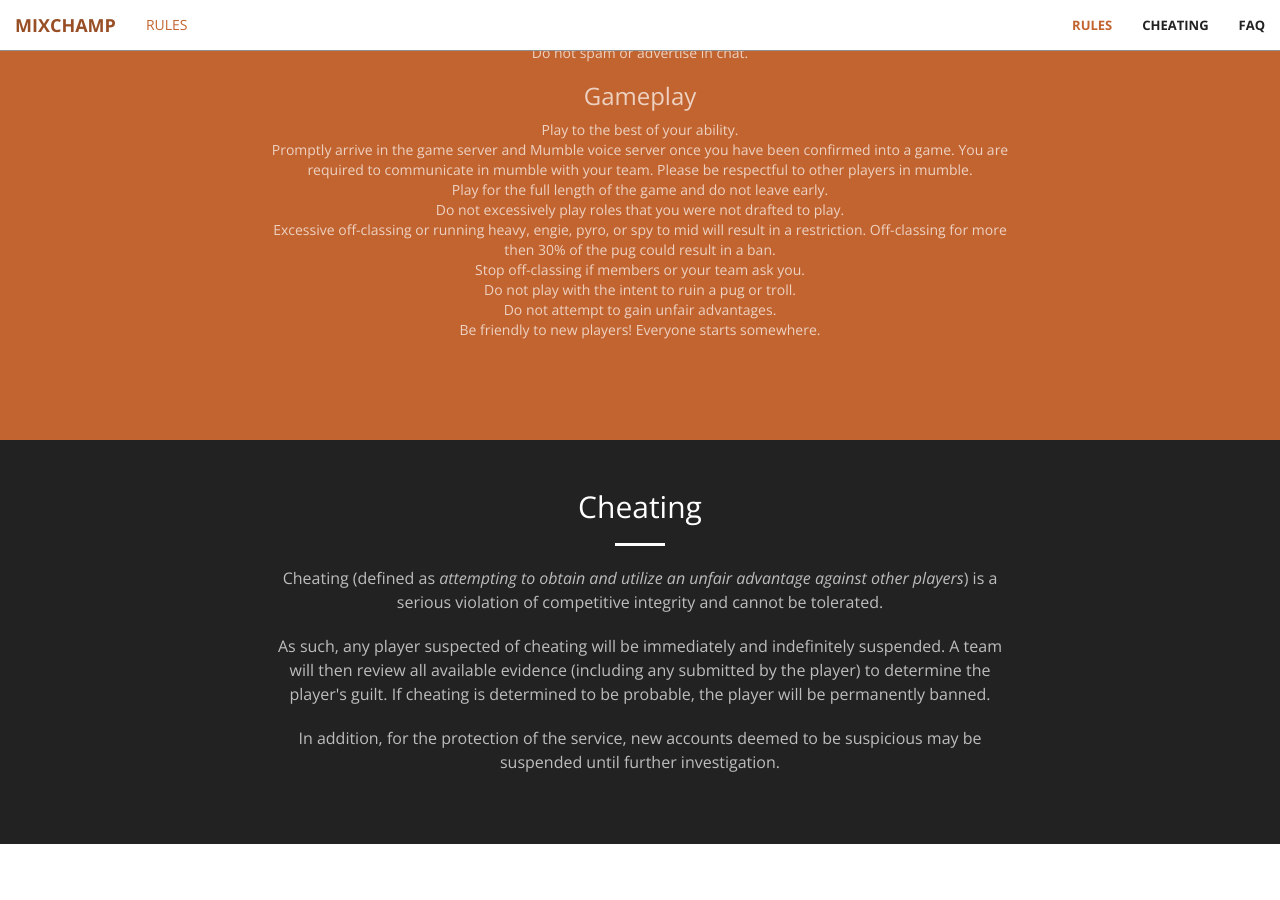
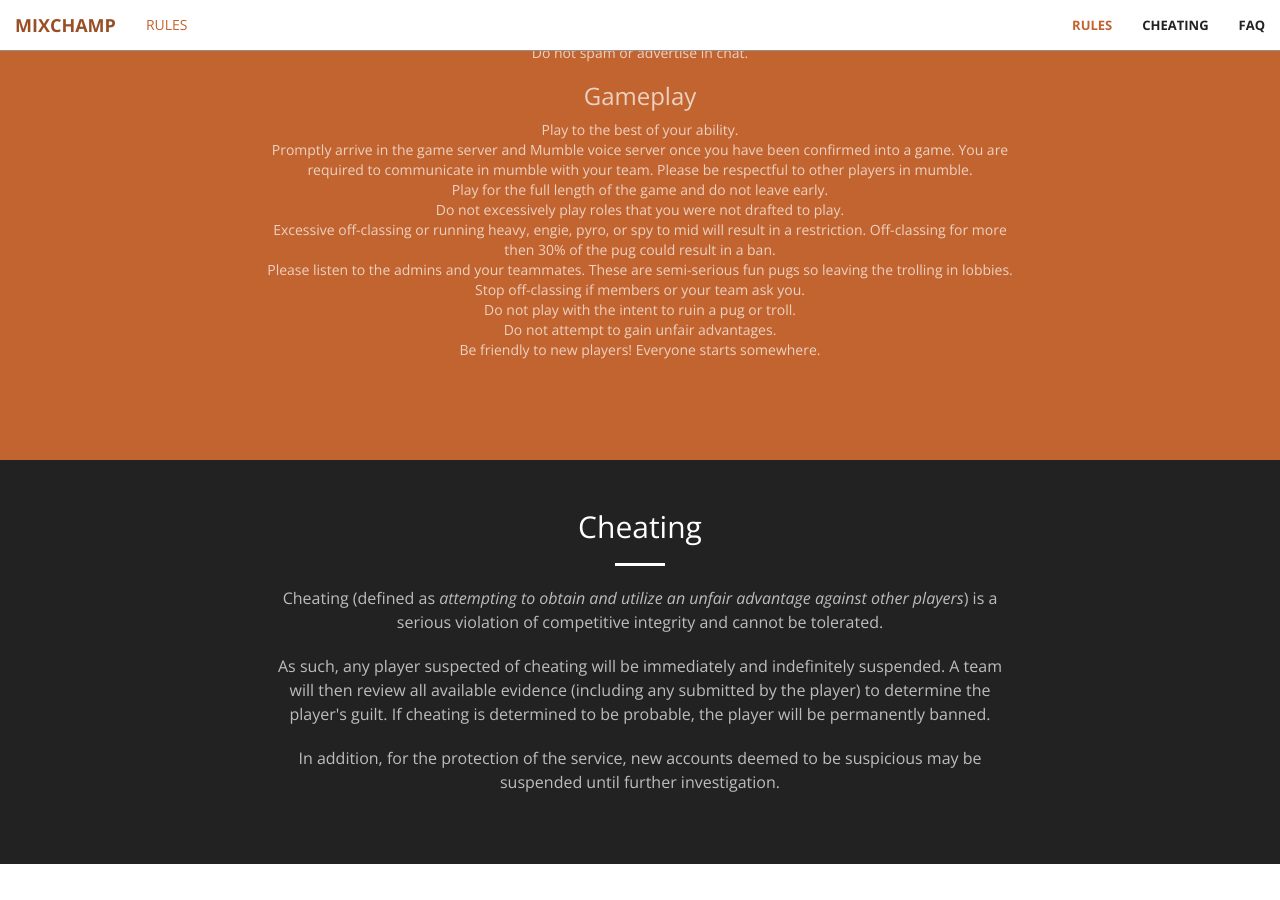
Before and after one commit to ChampGG/mix.champ.gg, a Jekyll site: the page built from rules.html, in a window 1280 px wide and 900 px high, scrolled down 939 px. Built offline with Jekyll 4.4.1, drawn with Linux system fonts in a browser that asks for light colours.

Commit message:
more rules

```diff
--- a/rules.html
+++ b/rules.html
@@ -51,6 +51,8 @@
                     <br>
                     Excessive off-classing or running heavy, engie, pyro, or spy to mid will result in a restriction. Off-classing for more then 30% of the pug could result in a ban.
                     <br>
+                    Please listen to the admins and your teammates. These are semi-serious fun pugs so leaving the trolling in lobbies.
+                    <br>
                     Stop off-classing if members or your team ask you.
                     <br>
                     Do not play with the intent to ruin a pug or troll.
```
